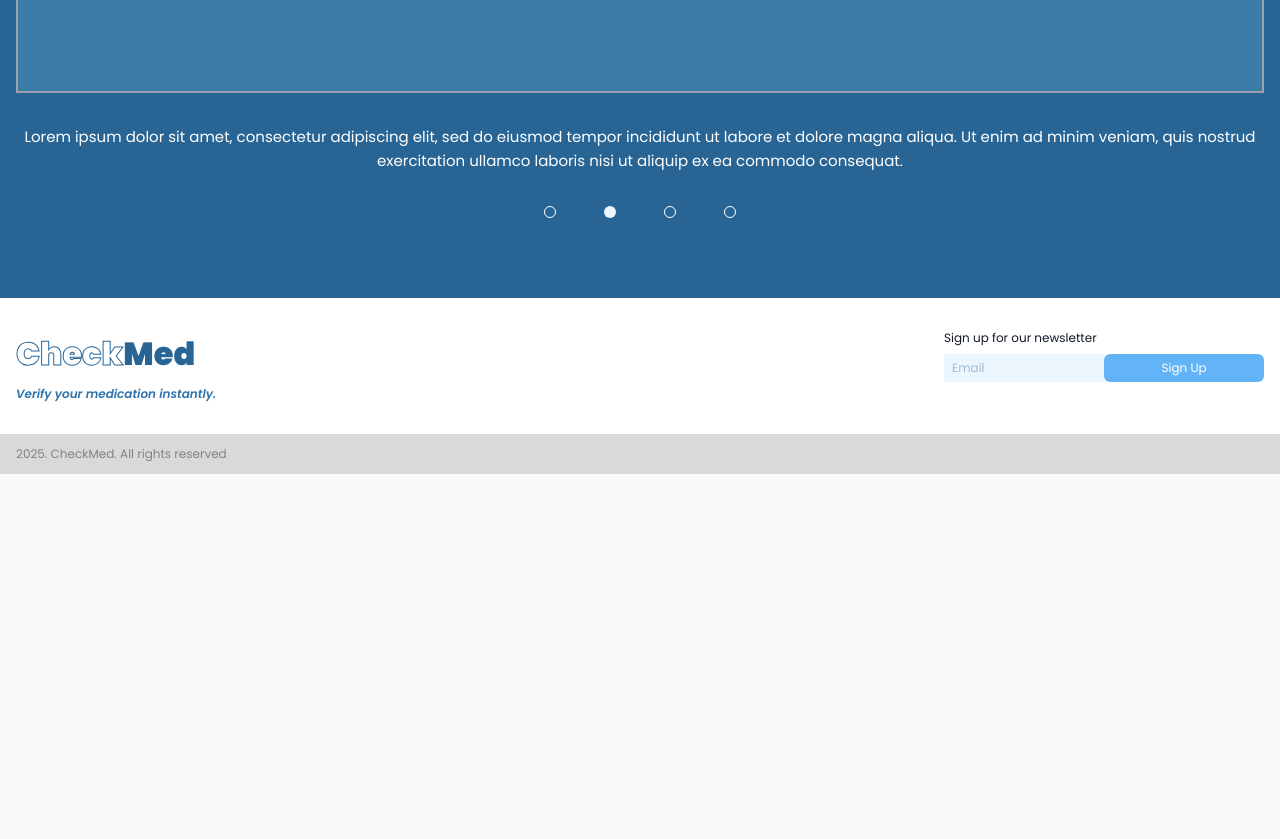
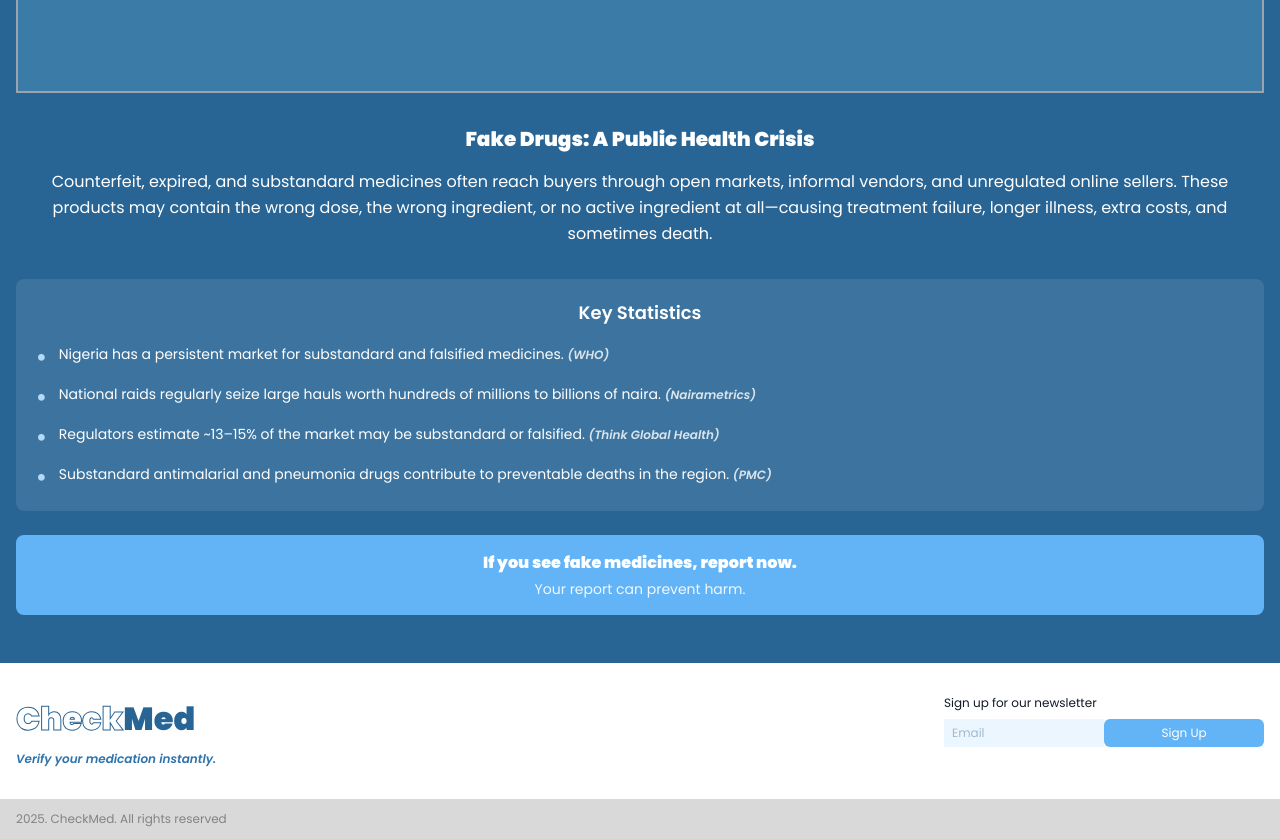
Before and after one commit to nakelabs/CheckMed, a React (Vite) app: page / in a window 1280 px wide. Shown: the part 907-1746 px from the top of the page. Before the commit the page ends 1381 px from the top, so only its background shows below. Built offline with nearby package versions, Linux system fonts and the light colour scheme.

Commit message:
feat: Enhance Home component with informative content on fake drugs and key statistics

```diff
--- a/src/components/Home.jsx
+++ b/src/components/Home.jsx
@@ -3,7 +3,6 @@ import emailjs from '@emailjs/browser'
 
 function Home({ onNavigateToSteps }) {
   const [email, setEmail] = useState('')
-  const [currentSlide, setCurrentSlide] = useState(1)
   const [isSubmitting, setIsSubmitting] = useState(false)
   const [message, setMessage] = useState('')
 
@@ -94,30 +93,62 @@ function Home({ onNavigateToSteps }) {
           </div>
         </div>
 
-        <p className="text-white text-center text-[15px] leading-relaxed mb-8" style={{ fontFamily: 'Poppins' }}>
-          Lorem ipsum dolor sit amet, consectetur adipiscing elit, sed do eiusmod tempor
-          incididunt ut labore et dolore magna aliqua. Ut enim ad minim veniam, quis
-          nostrud exercitation ullamco laboris nisi ut aliquip ex ea commodo consequat.
-        </p>
+        {/* Main Explainer */}
+        <div className="text-white mb-8" style={{ fontFamily: 'Poppins' }}>
+          <h3 className="text-xl font-bold text-center mb-4">
+            Fake Drugs: A Public Health Crisis
+          </h3>
+          <p className="text-base leading-relaxed text-center mb-6 px-2">
+            Counterfeit, expired, and substandard medicines often reach buyers through open
+            markets, informal vendors, and unregulated online sellers. These products may
+            contain the wrong dose, the wrong ingredient, or no active ingredient at all—causing
+            treatment failure, longer illness, extra costs, and sometimes death.
+          </p>
+        </div>
 
-        {/* Carousel Dots */}
-        <div className="flex justify-center gap-12 mb-8">
-          <button
-            onClick={() => setCurrentSlide(0)}
-            className={`w-3 h-3 rounded-full ${currentSlide === 0 ? 'bg-[#ECF6FE]' : 'bg-transparent border border-white'}`}
-          />
-          <button
-            onClick={() => setCurrentSlide(1)}
-            className={`w-3 h-3 rounded-full ${currentSlide === 1 ? 'bg-[#ECF6FE]' : 'bg-transparent border border-white'}`}
-          />
-          <button
-            onClick={() => setCurrentSlide(2)}
-            className={`w-3 h-3 rounded-full ${currentSlide === 2 ? 'bg-[#ECF6FE]' : 'bg-transparent border border-white'}`}
-          />
-          <button
-            onClick={() => setCurrentSlide(3)}
-            className={`w-3 h-3 rounded-full ${currentSlide === 3 ? 'bg-[#ECF6FE]' : 'bg-transparent border border-white'}`}
-          />
+        {/* Key Stats */}
+        <div className="bg-white/10 backdrop-blur-sm rounded-lg p-5 mb-6" style={{ fontFamily: 'Poppins' }}>
+          <h4 className="text-white font-semibold text-lg mb-4 text-center">Key Statistics</h4>
+          <div className="space-y-3 text-white text-sm leading-relaxed">
+            <div className="flex items-start gap-3">
+              <span className="text-[#B2DAFB] text-xl font-bold flex-shrink-0">•</span>
+              <p>
+                Nigeria has a persistent market for substandard and falsified medicines.{' '}
+                <span className="text-xs italic opacity-80">(WHO)</span>
+              </p>
+            </div>
+            <div className="flex items-start gap-3">
+              <span className="text-[#B2DAFB] text-xl font-bold flex-shrink-0">•</span>
+              <p>
+                National raids regularly seize large hauls worth hundreds of millions to billions of naira.{' '}
+                <span className="text-xs italic opacity-80">(Nairametrics)</span>
+              </p>
+            </div>
+            <div className="flex items-start gap-3">
+              <span className="text-[#B2DAFB] text-xl font-bold flex-shrink-0">•</span>
+              <p>
+                Regulators estimate ~13–15% of the market may be substandard or falsified.{' '}
+                <span className="text-xs italic opacity-80">(Think Global Health)</span>
+              </p>
+            </div>
+            <div className="flex items-start gap-3">
+              <span className="text-[#B2DAFB] text-xl font-bold flex-shrink-0">•</span>
+              <p>
+                Substandard antimalarial and pneumonia drugs contribute to preventable deaths in the region.{' '}
+                <span className="text-xs italic opacity-80">(PMC)</span>
+              </p>
+            </div>
+          </div>
+        </div>
+
+        {/* CTA */}
+        <div className="text-center bg-[#62B4F7] rounded-lg py-4 px-6" style={{ fontFamily: 'Poppins' }}>
+          <p className="text-white font-bold text-base">
+            If you see fake medicines, report now.
+          </p>
+          <p className="text-white/90 text-sm mt-1">
+            Your report can prevent harm.
+          </p>
         </div>
       </div>
 
```
